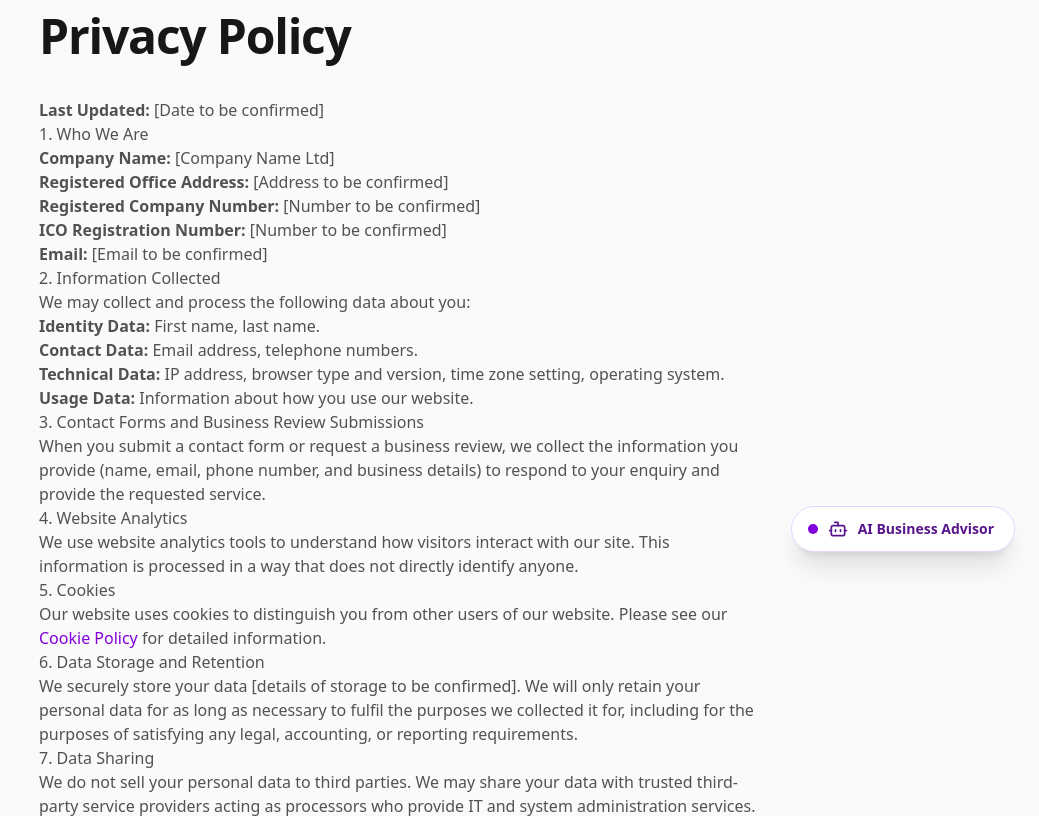
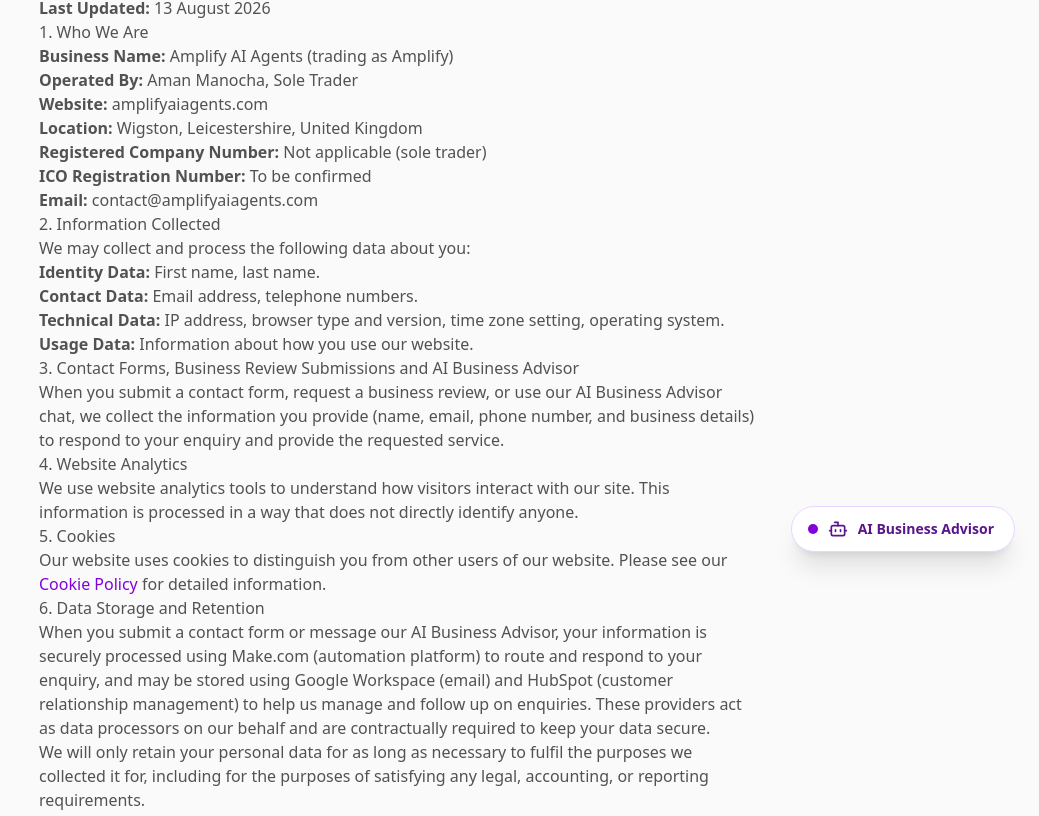
Before and after one commit to amanocha87/amplify-website, a React (Vite) app: page /privacy-policy in a window 1280 px wide. Shown: the part 224-1040 px from the top of the page, without its empty margins (241-1280 px from the left). Built offline with nearby package versions, Linux system fonts and the light colour scheme.

Commit message:
Update Privacy Policy with company details and revisions

```diff
--- a/src/pages/PrivacyPolicy.tsx
+++ b/src/pages/PrivacyPolicy.tsx
@@ -1,24 +1,21 @@
 export default function PrivacyPolicy() {
   return (
     <div className="pt-32 pb-24 px-6 max-w-3xl mx-auto min-h-screen">
-      <div className="p-4 bg-purple-50 border border-purple-100 rounded-xl mb-12">
-        <p className="text-purple-900 font-semibold text-sm">Note: Company details to be confirmed before publication.</p>
-      </div>
-
       <h1 className="text-4xl md:text-5xl font-semibold tracking-tight text-neutral-900 mb-8 leading-tight">Privacy Policy</h1>
 
       <div className="prose prose-lg text-neutral-600 prose-headings:text-neutral-900 prose-headings:font-semibold">
-        <p><strong>Last Updated:</strong> [Date to be confirmed]</p>
+        <p><strong>Last Updated:</strong> 13 August 2026</p>
 
         <h2>1. Who We Are</h2>
         <p>
-          <strong>Company Name:</strong> [Company Name Ltd]<br />
-          <strong>Registered Office Address:</strong> [Address to be confirmed]<br />
-          <strong>Registered Company Number:</strong> [Number to be confirmed]<br />
-          <strong>ICO Registration Number:</strong> [Number to be confirmed]<br />
-          <strong>Email:</strong> [Email to be confirmed]
+          <strong>Business Name:</strong> Amplify AI Agents (trading as Amplify)<br />
+          <strong>Operated By:</strong> Aman Manocha, Sole Trader<br />
+          <strong>Website:</strong> amplifyaiagents.com<br />
+          <strong>Location:</strong> Wigston, Leicestershire, United Kingdom<br />
+          <strong>Registered Company Number:</strong> Not applicable (sole trader)<br />
+          <strong>ICO Registration Number:</strong> To be confirmed<br />
+          <strong>Email:</strong> contact@amplifyaiagents.com
         </p>
-
         <h2>2. Information Collected</h2>
         <p>We may collect and process the following data about you:</p>
         <ul>
@@ -27,32 +24,29 @@ export default function PrivacyPolicy() {
           <li><strong>Technical Data:</strong> IP address, browser type and version, time zone setting, operating system.</li>
           <li><strong>Usage Data:</strong> Information about how you use our website.</li>
         </ul>
-
-        <h2>3. Contact Forms and Business Review Submissions</h2>
+        <h2>3. Contact Forms, Business Review Submissions and AI Business Advisor</h2>
         <p>
-          When you submit a contact form or request a business review, we collect the information you provide (name, email, phone number, and business details) to respond to your enquiry and provide the requested service.
+          When you submit a contact form, request a business review, or use our AI Business Advisor chat, we collect the information you provide (name, email, phone number, and business details) to respond to your enquiry and provide the requested service.
         </p>
-
         <h2>4. Website Analytics</h2>
         <p>
           We use website analytics tools to understand how visitors interact with our site. This information is processed in a way that does not directly identify anyone.
         </p>
-
         <h2>5. Cookies</h2>
         <p>
           Our website uses cookies to distinguish you from other users of our website. Please see our <a href="/cookie-policy" className="text-purple-700 hover:text-purple-900">Cookie Policy</a> for detailed information.
         </p>
-
         <h2>6. Data Storage and Retention</h2>
         <p>
-          We securely store your data [details of storage to be confirmed]. We will only retain your personal data for as long as necessary to fulfil the purposes we collected it for, including for the purposes of satisfying any legal, accounting, or reporting requirements.
+          When you submit a contact form or message our AI Business Advisor, your information is securely processed using Make.com (automation platform) to route and respond to your enquiry, and may be stored using Google Workspace (email) and HubSpot (customer relationship management) to help us manage and follow up on enquiries. These providers act as data processors on our behalf and are contractually required to keep your data secure.
         </p>
-
+        <p>
+          We will only retain your personal data for as long as necessary to fulfil the purposes we collected it for, including for the purposes of satisfying any legal, accounting, or reporting requirements.
+        </p>
         <h2>7. Data Sharing</h2>
         <p>
-          We do not sell your personal data to third parties. We may share your data with trusted third-party service providers acting as processors who provide IT and system administration services.
+          We do not sell your personal data to third parties. We may share your data with trusted third-party service providers acting as processors who provide IT, automation, and system administration services, including Make.com, Google Workspace, and HubSpot, solely for the purpose of operating our business and responding to your enquiries.
         </p>
-
         <h2>8. Your User Rights</h2>
         <p>Under data protection laws, you have rights including:</p>
         <ul>
@@ -60,10 +54,9 @@ export default function PrivacyPolicy() {
           <li><strong>Your right to rectification:</strong> You have the right to ask us to rectify information you think is inaccurate.</li>
           <li><strong>Your right to erasure:</strong> You have the right to ask us to erase your personal information in certain circumstances.</li>
         </ul>
-
         <h2>9. Contact Requests</h2>
         <p>
-          If you have any questions about this privacy policy or our privacy practices, please contact us at [Email to be confirmed].
+          If you have any questions about this privacy policy or our privacy practices, please contact us at <a href="mailto:contact@amplifyaiagents.com" className="text-purple-700 hover:text-purple-900">contact@amplifyaiagents.com</a>.
         </p>
       </div>
     </div>
```
